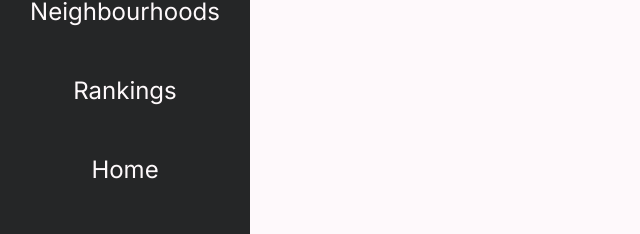
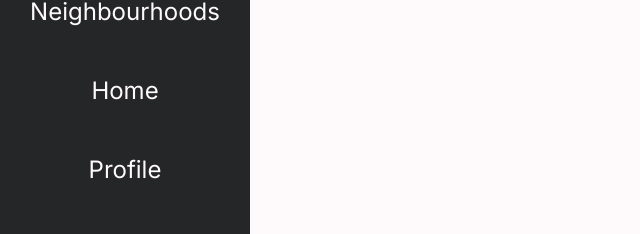
Before and after one commit to rafeerahman/Neighbourhoodly, a React (Create React App) app in the folder neighbourhood.ly/: page /Rankings in a window 1280 px wide. Shown: the part 285-519 px from the top of the page, without its empty margins (0-640 px from the left). Built offline with nearby package versions, Linux system fonts and the light colour scheme.

Commit message:
Fixed sidebar for admins. Rankings page and other pages may not work as intended

```diff
--- a/neighbourhood.ly/src/App.js
+++ b/neighbourhood.ly/src/App.js
@@ -87,7 +87,7 @@ class App extends React.Component {
           />
 
           <Route exact path = "/Rankings"
-            render={() => (<Rankings data={neighbourhoods} appState={ this.state } isLoggedIn={this.isLoggedIn} logInHandler={this.logInHandler}/>)}
+            render={() => (<Rankings data={neighbourhoods} appState={ this.state } isLoggedIn={this.isLoggedIn} logInHandler={this.logInHandler} isAdmin={this.isAdmin}/>)}
           />
 
           {neighbourhoods.map((neighbourhood) => (
--- a/neighbourhood.ly/src/components/Sidebar.js
+++ b/neighbourhood.ly/src/components/Sidebar.js
@@ -49,7 +49,7 @@ class Sidebar extends React.Component {
               <li><Link to={"/Rankings"}><a href="">{tab3}</a></Link></li>
               <li><Link to={'/'}><a href="">{tab4}</a></Link></li>
               {
-                handleAdmin() ? <li><Link to={'/'}><a href="">{tab5}</a></Link></li> : null
+                handleAdmin() ? <li><Link to={'/AdminDashboard'}><a href="">{tab5}</a></Link></li> : null
               }
               <li><Link onClick={handleLogout} to={'/'}>{tab6}</Link></li>
             </ul>
--- a/neighbourhood.ly/src/pages/NeighbourhoodListPage.js
+++ b/neighbourhood.ly/src/pages/NeighbourhoodListPage.js
@@ -8,13 +8,14 @@ import Sidebar from '../components/Sidebar'
 export default class NeighbourhoodListPage extends Component {
 
   render() {
-    const {data, isLoggedIn} = this.props
+    const {data, isLoggedIn, isAdmin} = this.props
 
     return (
         <div>
             {/* <Hamburger isLoggedIn={isLoggedIn}/> */}
             <Sidebar className="sidebar"
                 SignInType={isLoggedIn() ? "MainMenu" : "LogIn"}
+                handleAdmin={isAdmin}
                 tab1="About Us"
                 tab2="Neighbourhoods"
                 tab3="Rankings"
--- a/neighbourhood.ly/src/pages/NeighbourhoodPage.js
+++ b/neighbourhood.ly/src/pages/NeighbourhoodPage.js
@@ -26,7 +26,7 @@ export class NeighbourhoodPage extends Component {
 
   render() {
 
-    const {name, safetyScore, avgUserRating, isLoggedIn} = this.props
+    const {name, safetyScore, avgUserRating, isLoggedIn, isAdmin} = this.props
     console.log("Hello from neighb page")
     console.log(this.state.allDbReviews)
 
@@ -36,6 +36,7 @@ export class NeighbourhoodPage extends Component {
          {/* <Hamburger isLoggedIn={isLoggedIn}/> */}
          <Sidebar className="sidebar"
                 SignInType={isLoggedIn() ? "MainMenu" : "LogIn"}
+                handleAdmin={isAdmin}
                 tab1="About Us"
                 tab2="Neighbourhoods"
                 tab3="Rankings"
--- a/neighbourhood.ly/src/pages/Rankings.js
+++ b/neighbourhood.ly/src/pages/Rankings.js
@@ -3,15 +3,17 @@ import NeighbourhoodList from '../components/NeighbourhoodList'
 import Sidebar from '../components/Sidebar'
 
 export class Rankings extends Component {
+    // Not currently working properly
     render(){
-        const {data, isLoggedIn} = this.props
+        const {data, isLoggedIn, isAdmin} = this.props
         return(
             <Sidebar className="sidebar"
             SignInType={isLoggedIn() ? "MainMenu" : "LogIn"}
+            handleAdmin={isAdmin}
             tab1="About Us"
             tab2="Neighbourhoods"
-            tab3="Rankings"
-            tab4="Home"
+            tab3="Home"
+            tab4="Profile"
             showMenu={true}/>
         )
     }
--- a/neighbourhood.ly/src/pages/homePages/LogIn.js
+++ b/neighbourhood.ly/src/pages/homePages/LogIn.js
@@ -17,13 +17,13 @@ class SignIn extends React.Component {
 
         return (
             <div>
-                <><Sidebar SignInType="LogIn"
+                <Sidebar SignInType="LogIn"
                             tab1="About Us"
                             tab2="Neighbourhoods"
                             tab3="Rankings"
                             tab4="Register"
                             showMenu={true} /><InfoBar />
-                <SignInTab users={users} SignInType="LogIn" isLoggedIn={this.props.isLoggedIn} updateLogin={this.updateLogin}/></>
+                <SignInTab users={users} SignInType="LogIn" isLoggedIn={this.props.isLoggedIn} updateLogin={this.updateLogin}/>
           </div>
         )
     }
```
Also changed, not shown: neighbourhood.ly/src/pages/AdminDashboard.js (added, +23 -0 lines).
